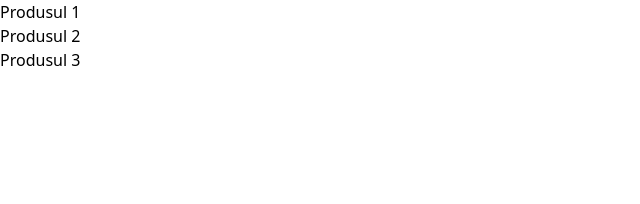
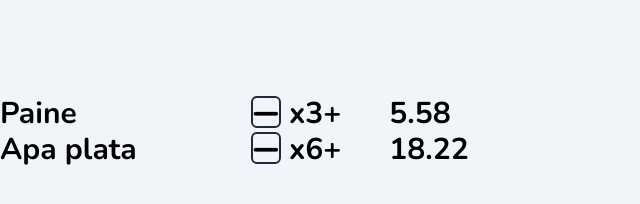
Before and after one commit to catalingeorgechitu/projects, a website: page shoppoing-cart/src/index.html in a window 1280 px wide. Shown: the whole page, without its empty margins (0-640 px from the left). Drawn offline with nearby package versions, Linux system fonts and the light colour scheme.

Commit message:
Checked some eMag project bug, still didn't solve it, added some structure on shopping cart project

```diff
--- a/shoppoing-cart/src/index.html
+++ b/shoppoing-cart/src/index.html
@@ -6,16 +6,45 @@
     <meta name="viewport" content="width=device-width, initial-scale=1.0" />
     <title>Shopping Cart</title>
     <link rel="stylesheet" href="/public/output.css" />
+    <link
+      rel="stylesheet"
+      href="https://cdnjs.cloudflare.com/ajax/libs/font-awesome/6.1.1/css/all.min.css"
+    />
   </head>
-  <body>
-    <section>
-      <div>
-        <ol>
-          <li>Produsul 1</li>
-          <li>Produsul 2</li>
-          <li>Produsul 3</li>
-        </ol>
-      </div>
-    </section>
+  <body class="font-body bg-slate-100">
+    <div class="max-w-screen-xl mx-auto flex mt-24">
+      <section class="left-section w-full">
+        <div class="text-3xl font-bold">
+          <div>
+            <div class="product-item flex">
+              <div class="item-title w-full">Paine</div>
+              <div
+                class="border border-2 border-slate-800 rounded-md h-8 w-16 mr-2"
+              >
+                <i class="fas fa-minus"></i>
+              </div>
+              <p>x</p>
+              <div class="item-quantity">3</div>
+              <span>+</span>
+              <div class="item-value w-full ml-12">5.58</div>
+            </div>
+
+            <div class="product-item flex">
+              <div class="item-title w-full">Apa plata</div>
+              <div
+                class="border border-2 border-slate-800 rounded-md h-8 w-16 mr-2"
+              >
+                <i class="fas fa-minus"></i>
+              </div>
+              <p>x</p>
+              <div class="item-quantity">6</div>
+              <span>+</span>
+              <div class="item-value w-full ml-12">18.22</div>
+            </div>
+          </div>
+        </div>
+      </section>
+      <section class="right-section w-full"></section>
+    </div>
   </body>
 </html>
--- a/shoppoing-cart/src/input.css
+++ b/shoppoing-cart/src/input.css
@@ -1,3 +1,5 @@
+@import url("https://fonts.googleapis.com/css2?family=Nunito:ital,wght@0,200;0,300;0,400;0,500;0,600;0,700;0,800;0,900;1,200;1,300;1,400;1,500;1,600;1,700;1,800;1,900&display=swap");
+
 @tailwind base;
 @tailwind components;
 @tailwind utilities;
--- a/shoppoing-cart/tailwind.config.js
+++ b/shoppoing-cart/tailwind.config.js
@@ -2,7 +2,11 @@
 module.exports = {
   content: ["./src/**/*.{html,js}"],
   theme: {
-    extend: {},
+    extend: {
+      fontFamily: {
+        body: ["Nunito"],
+      },
+    },
   },
   plugins: [],
 };
```
Also changed, not shown: eMAG-page/src/index.html (+2 -2 lines), eMAG-page/public/output.css, shoppoing-cart/public/output.css.
